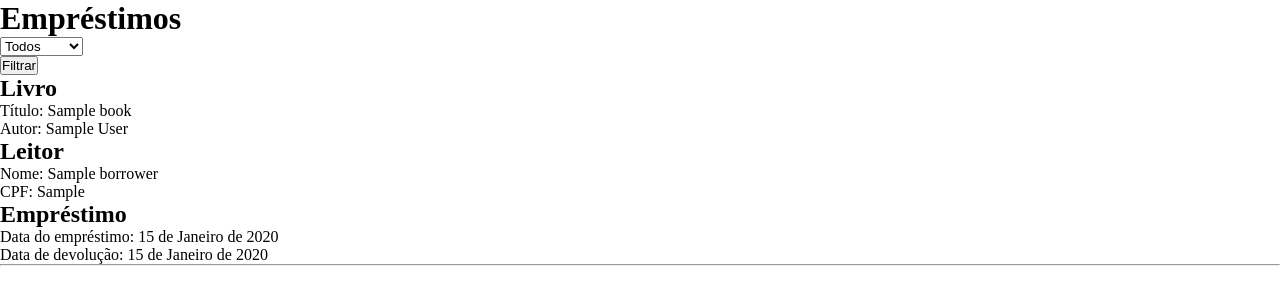
After one commit to ogaaabriel/book_loan_manager, a Django app: page /emprestimos/ in a window 1280 px wide. The commit adds this page. Shown: the top 305 px of the page. Run offline with Django 4.2, Linux system fonts and the light colour scheme; tables that the repository leaves empty hold one stand-in row (values such as "Sample post").

Commit message:
Implemented list view to loans.

```diff
--- /dev/null
+++ b/book_loans/forms.py
@@ -0,0 +1,13 @@
+from django import forms
+
+
+class FilterLoansForm(forms.Form):
+    CHOICES = (
+        ("all", "Todos"),
+        ("late", "Em atraso"),
+    )
+    q = forms.ChoiceField(choices=CHOICES, label="")
+
+    def __init__(self, *args, **kwargs):
+        self.base_fields["q"].initial = kwargs.pop("q")
+        super(FilterLoansForm, self).__init__(*args, **kwargs)
--- a/book_loans/urls.py
+++ b/book_loans/urls.py
@@ -4,4 +4,6 @@ from . import views
 
 app_name = "book_loans"
 
-urlpatterns = []
+urlpatterns = [
+    path("emprestimos/", views.ListBookLoansView.as_view(), name="loans")
+]
--- a/book_loans/views.py
+++ b/book_loans/views.py
@@ -1,3 +1,24 @@
-from django.shortcuts import render
+from datetime import date
+from django.views import generic
 
-# Create your views here.
+from . import models, forms
+
+
+class ListBookLoansView(generic.ListView):
+    model = models.Loan
+    context_object_name = "loans"
+    template_name = "book_loans/loans.html"
+
+    def get_context_data(self, **kwargs):
+        context = super().get_context_data(**kwargs)
+        context["q"] = self.request.GET.get("q", "all")
+        context["filter_form"] = forms.FilterLoansForm(q=context["q"])
+        return context
+
+    def get_queryset(self):
+        q = self.request.GET.get("q", "all")
+
+        if q == "late":
+            return models.Loan.objects.filter(date_return__lt=date.today())
+        else:
+            return models.Loan.objects.all()
--- /dev/null
+++ b/templates/book_loans/loans.html
@@ -0,0 +1,29 @@
+{% extends 'base.html' %}
+
+{% block content %}
+
+    <h1>Empréstimos</h1>
+
+    <form method="get">
+        {{ filter_form.as_p }}
+        <button type="submit">Filtrar</button>
+    </form>
+
+    {% for loan in loans %}
+        <div>
+            <h2>Livro</h2>
+            <p>Título: {{ loan.book.title }}</p>
+            <p>Autor: {{ loan.book.author }}</p>
+            <h2>Leitor</h2>
+            <p>Nome: {{ loan.borrower.name }}</p>
+            <p>CPF: {{ loan.borrower.cpf }}</p>
+            <h2>Empréstimo</h2>
+            <p>Data do empréstimo: {{ loan.date_added }}</p>
+            <p>Data de devolução: {{ loan.date_return }}</p>
+            <hr>
+        </div>
+    {% empty %}
+        <p>Não foram encontrados registros de empréstimos</p>
+    {% endfor %}
+
+{% endblock %}
--- a/templates/navbar.html
+++ b/templates/navbar.html
@@ -3,6 +3,9 @@
         {% if user.is_authenticated %}
             <li>
                 <a href="{% url 'accounts:userpage' %}">Página Inicial</a>
+            </li>
+            <li>
+                <a href="{% url 'book_loans:loans' %}">Empréstimos</a>
             </li>
             <li>
                 <a href="{% url 'accounts:signup' %}">Cadastrar novo usuário</a>
```
